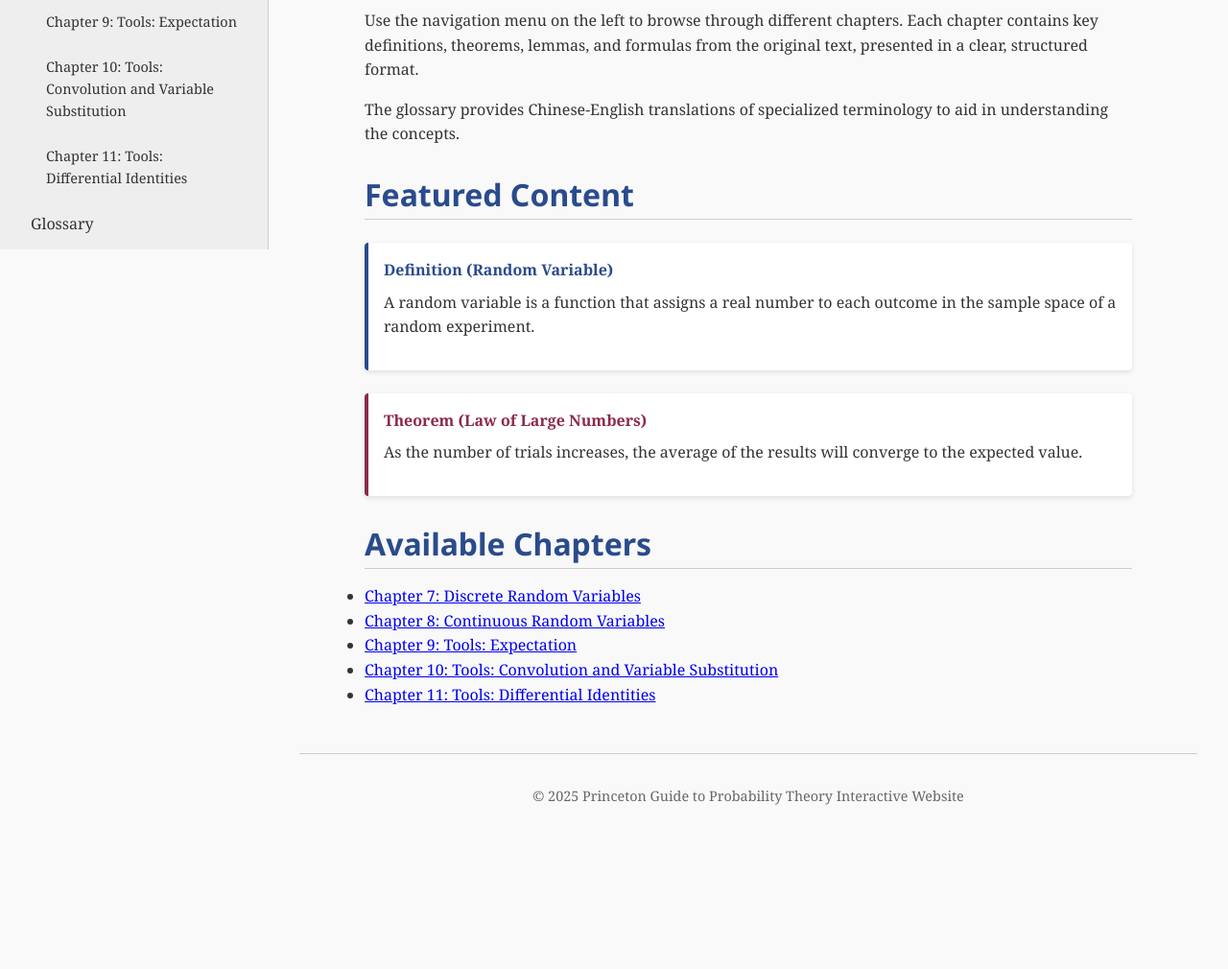
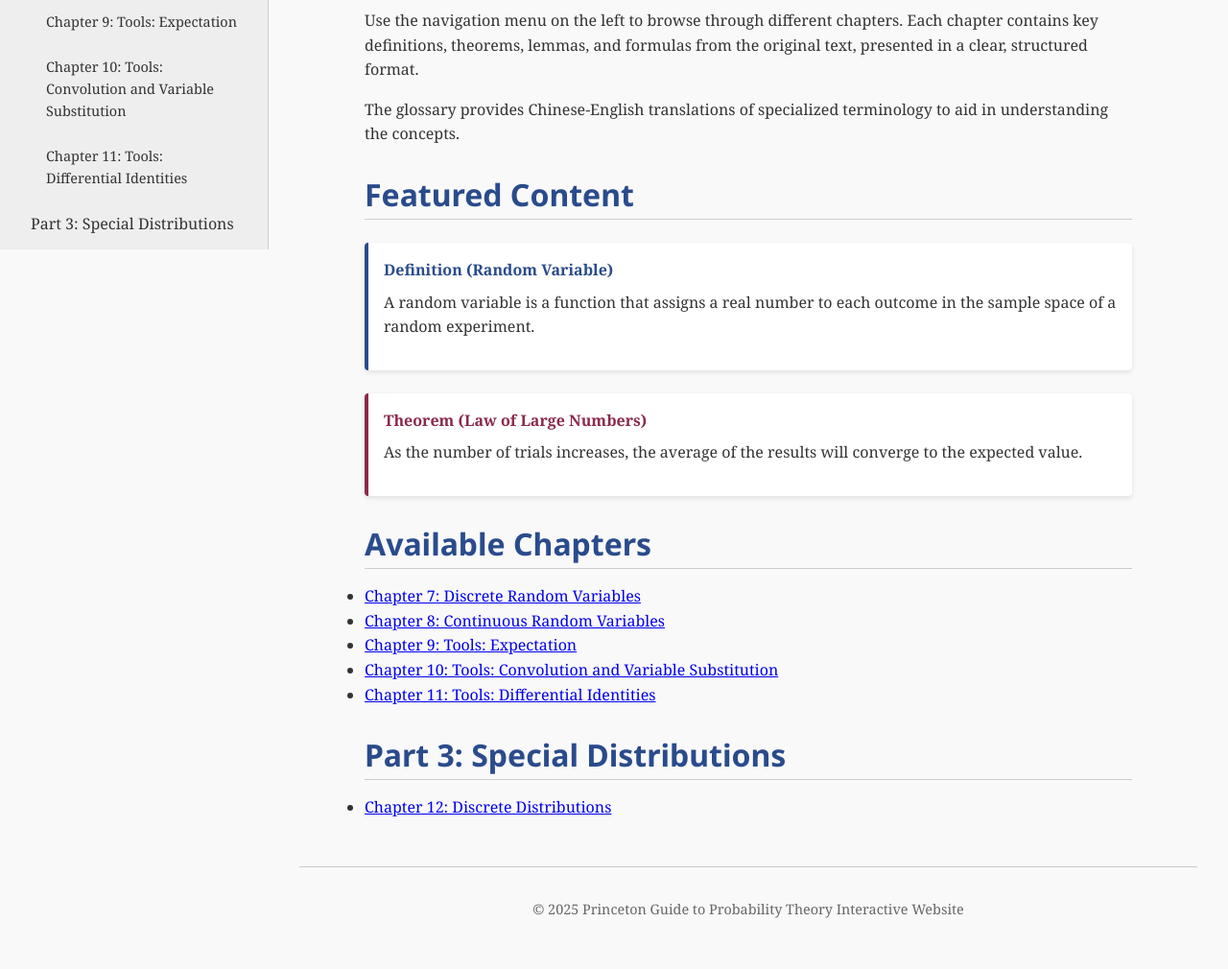
Before and after one commit to MasonWEI01/STATISTIC-Princeton, a plain HTML site: page index.html in a window 1280 px wide. Shown: the part 540-1550 px from the top of the page at 96% size. Before the commit the page ends 1461 px from the top, so only its background shows below. Drawn offline with nearby package versions, Linux system fonts and the light colour scheme.

Commit message:
index.html

```diff
--- a/index.html
+++ b/index.html
@@ -38,6 +38,15 @@
                         <li class="nav-item">
                             <a href="chapter11.html" class="nav-link">Chapter 11: Tools: Differential Identities</a>
                         </li>
+                    </ul>
+                </li>
+                <li class="nav-item">
+                    <a href="#" class="nav-link nav-expander">Part 3: Special Distributions</a>
+                    <ul class="nav-sublist">
+                        <li class="nav-item">
+                            <a href="chapter12.html" class="nav-link">Chapter 12: Discrete Distributions</a>
+                        </li>
+                        <!-- Add more chapters for Part 3 as needed -->
                     </ul>
                 </li>
                 <li class="nav-item">
@@ -86,6 +95,12 @@
                     <li><a href="chapter10.html">Chapter 10: Tools: Convolution and Variable Substitution</a></li>
                     <li><a href="chapter11.html">Chapter 11: Tools: Differential Identities</a></li>
                 </ul>
+
+                <h2>Part 3: Special Distributions</h2>
+                <ul>
+                    <li><a href="chapter12.html">Chapter 12: Discrete Distributions</a></li>
+                    <!-- Add more chapters for Part 3 as needed -->
+                </ul>
             </div>
 
             <footer class="footer">
```
